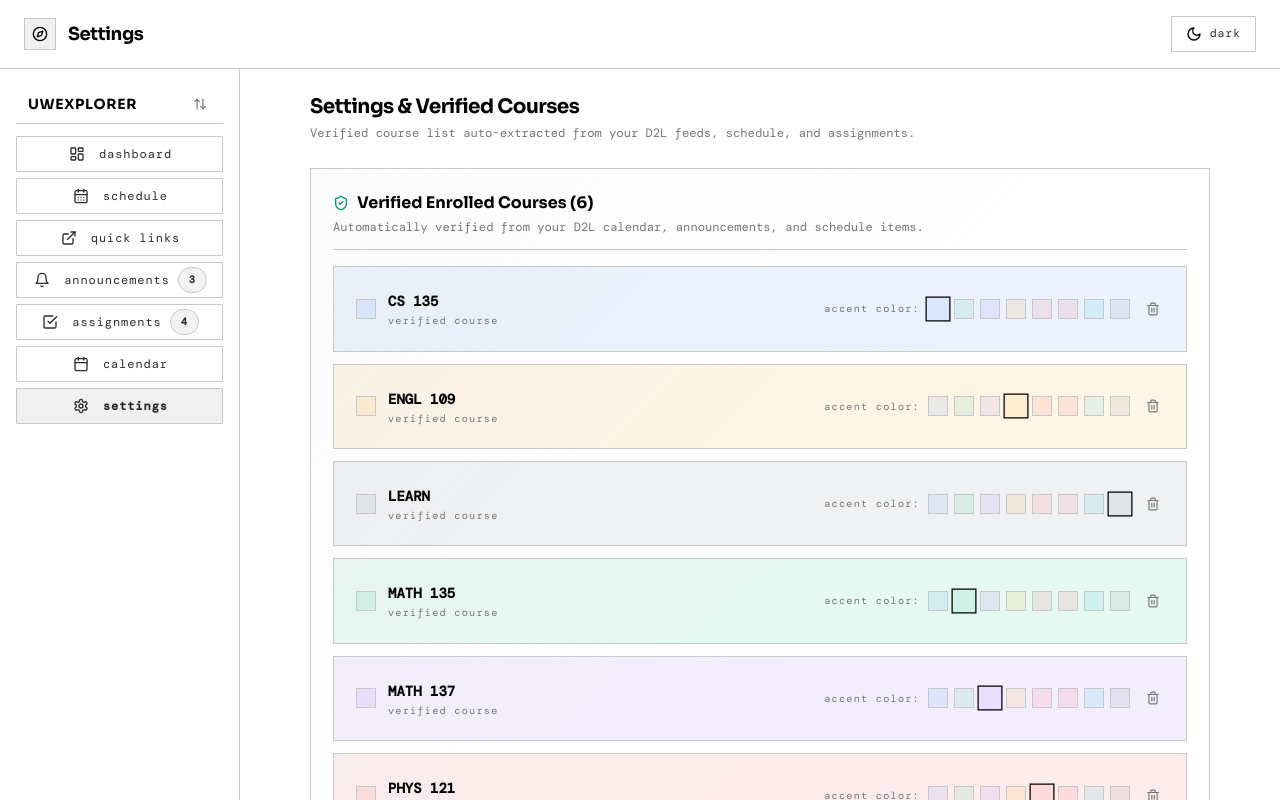
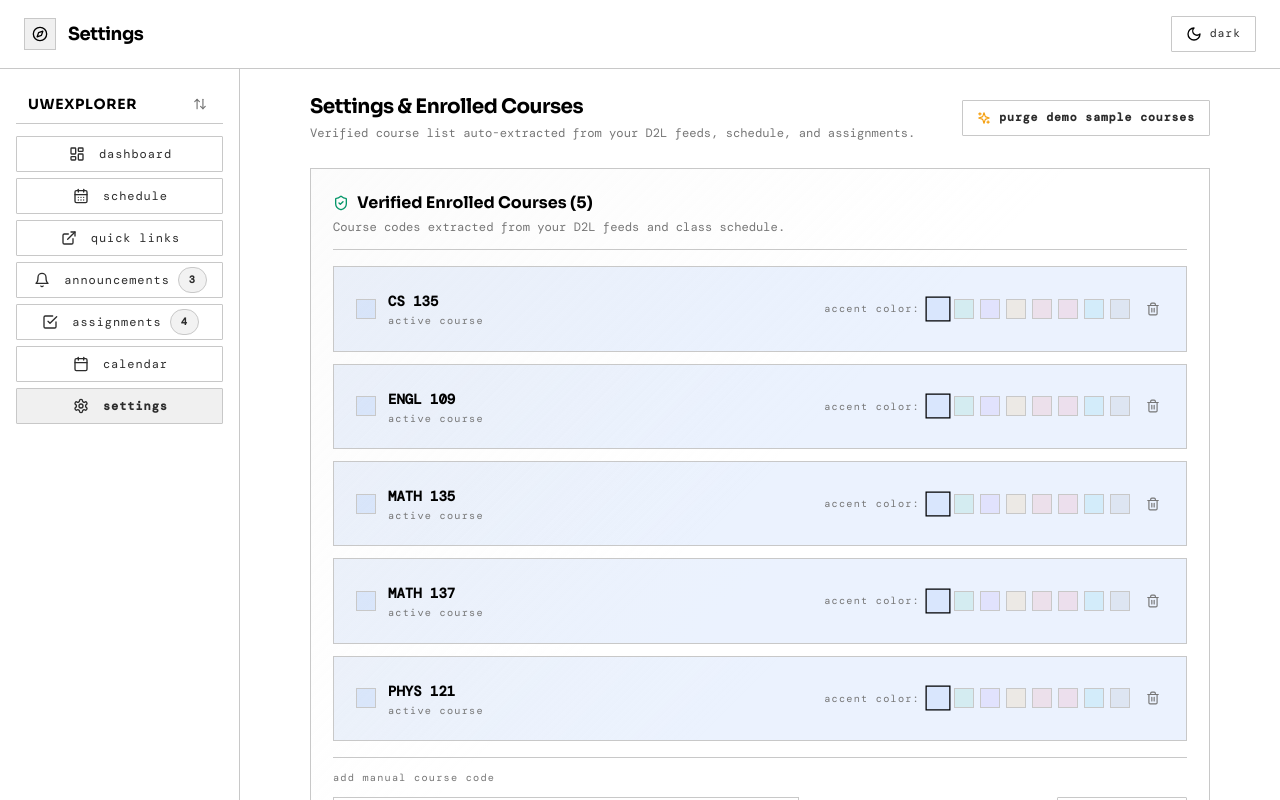
Before and after one commit to LaxExe/UWExplorer, a React (Vite) app: page / in a window 1280 px wide. Both pictures are taken after a click on the button "settings". Shown: the top 800 px of the page. Built offline with nearby package versions, Linux system fonts and the light colour scheme; no server answers; a web font is replaced by a local one.

Commit message:
Strip sample demo courses when real ICS events are loaded and add Purge Demo Courses button to Settings

```diff
--- a/src/App.tsx
+++ b/src/App.tsx
@@ -28,7 +28,7 @@ export function App() {
         const parsed = JSON.parse(saved);
         return {
           ...parsed,
-          courseColors: parsed.courseColors || DEFAULT_COURSE_COLORS,
+          courseColors: parsed.courseColors || {},
           sidebarOrder: parsed.sidebarOrder || DEFAULT_SIDEBAR_ORDER,
         };
       } catch (e) {}
@@ -37,7 +37,7 @@ export function App() {
       theme: 'light',
       d2lFeedUrl: '',
       lastSyncedAt: null,
-      courseColors: DEFAULT_COURSE_COLORS,
+      courseColors: {},
       sidebarOrder: DEFAULT_SIDEBAR_ORDER,
     };
   });
@@ -103,9 +103,9 @@ export function App() {
         }
 
         if (icsAssignments.length > 0) {
+          // If real ICS assignments exist, strip sample mock data completely!
           setAssignments(prev => {
-            const icsIds = new Set(icsAssignments.map(a => a.id));
-            const manualOnly = prev.filter(a => !icsIds.has(a.id) && a.id.startsWith('manual-'));
+            const manualOnly = prev.filter(a => a.id.startsWith('manual-'));
             return [...icsAssignments, ...manualOnly];
           });
         }
@@ -177,12 +177,28 @@ export function App() {
   };
 
   const handleImportAssignments = (newEvents: Assignment[]) => {
-    const fetchedIds = new Set(newEvents.map(a => a.id));
-    const existingNonD2L = assignments.filter(a => !fetchedIds.has(a.id));
-    setAssignments([...newEvents, ...existingNonD2L]);
+    // Replace mock assignments completely with real synced events + user manual entries
+    setAssignments(prev => {
+      const manualOnly = prev.filter(a => a.id.startsWith('manual-'));
+      return [...newEvents, ...manualOnly];
+    });
+
     setSettings(prev => ({
       ...prev,
       lastSyncedAt: new Date().toISOString(),
+    }));
+  };
+
+  const handleClearSampleData = () => {
+    // Purge mock assignments & mock announcements completely
+    setAssignments(prev => prev.filter(a => !a.id.startsWith('asgn-')));
+    setAnnouncements(prev => prev.filter(a => !a.id.startsWith('ann-')));
+    setSchedule(prev => prev.filter(s => !s.id.startsWith('sch-')));
+
+    // Clean up courseColors map to keep only courses present in current assignments/schedule
+    setSettings(prev => ({
+      ...prev,
+      courseColors: {},
     }));
   };
 
@@ -349,6 +365,7 @@ export function App() {
                 onUpdateSettings={handleUpdateSettings}
                 onSyncD2L={handleSyncD2L}
                 onImportAssignments={handleImportAssignments}
+                onClearSampleData={handleClearSampleData}
                 onResetData={handleResetData}
                 isSyncing={isSyncing}
                 syncMessage={syncMessage}
--- a/src/pages/Settings.tsx
+++ b/src/pages/Settings.tsx
@@ -1,6 +1,6 @@
 import React, { useState } from 'react';
 import { UserSettings, Assignment, Announcement, ScheduleItem } from '../types';
-import { RefreshCw, Download, RotateCcw, Check, Palette, Plus, Trash2, Upload, FileText, Mail, ExternalLink, ShieldCheck } from 'lucide-react';
+import { RefreshCw, Download, RotateCcw, Check, Palette, Plus, Trash2, Upload, FileText, Mail, ExternalLink, ShieldCheck, Sparkles } from 'lucide-react';
 import { parseICSData } from '../services/d2lSync';
 
 interface SettingsProps {
@@ -11,6 +11,7 @@ interface SettingsProps {
   onUpdateSettings: (newSettings: Partial<UserSettings>) => void;
   onSyncD2L: () => void;
   onImportAssignments?: (assignments: Assignment[]) => void;
+  onClearSampleData?: () => void;
   onResetData: () => void;
   isSyncing: boolean;
   syncMessage: string | null;
@@ -35,6 +36,7 @@ export const Settings: React.FC<SettingsProps> = ({
   onUpdateSettings,
   onSyncD2L,
   onImportAssignments,
+  onClearSampleData,
   onResetData,
   isSyncing,
   syncMessage,
@@ -50,7 +52,7 @@ export const Settings: React.FC<SettingsProps> = ({
 
   const courseColors = settings.courseColors || {};
 
-  // Automatically discover all active course codes across assignments, announcements, and schedule
+  // Automatically discover all active course codes across non-sample assignments, announcements, and schedule
   const activeCourseSet = new Set<string>();
   assignments.forEach(a => { if (a.courseCode) activeCourseSet.add(a.courseCode.toUpperCase()); });
   announcements.forEach(a => { if (a.courseCode) activeCourseSet.add(a.courseCode.toUpperCase()); });
@@ -77,7 +79,7 @@ export const Settings: React.FC<SettingsProps> = ({
         const events = parseICSData(text);
         if (events.length > 0) {
           onImportAssignments(events);
-          setUploadNotice(`Successfully imported ${events.length} deadline(s) from uploaded .ics file!`);
+          setUploadNotice(`Successfully imported ${events.length} deadline(s) from uploaded .ics file! Sample courses removed.`);
         } else {
           setUploadNotice('No valid VEVENT items found in file.');
         }
@@ -93,7 +95,7 @@ export const Settings: React.FC<SettingsProps> = ({
     const events = parseICSData(icsTextPaste);
     if (events.length > 0) {
       onImportAssignments(events);
-      setUploadNotice(`Successfully imported ${events.length} deadline(s) from pasted text!`);
+      setUploadNotice(`Successfully imported ${events.length} deadline(s) from pasted text! Sample courses removed.`);
       setIcsTextPaste('');
     } else {
       setUploadNotice('Could not parse valid iCal events from text.');
@@ -122,13 +124,26 @@ export const Settings: React.FC<SettingsProps> = ({
 
   return (
     <div className="flex flex-col gap-6 max-w-[900px] mx-auto w-full">
+      <div className="flex flex-col sm:flex-row items-start sm:items-center justify-between gap-4">
         <div>
           <h2 className="text-xl font-bold font-sans text-[var(--c5)] tracking-tight">
-          Settings & Verified Courses
+            Settings & Enrolled Courses
           </h2>
           <p className="mono-text text-xs text-[var(--c3)] mt-0.5">
             Verified course list auto-extracted from your D2L feeds, schedule, and assignments.
           </p>
+        </div>
+
+        {onClearSampleData && (
+          <button
+            onClick={onClearSampleData}
+            className="uw-button bg-[var(--c1)] text-[var(--c5)] font-semibold border-[var(--c3)] text-xs"
+            title="Purge sample demo courses (CS 135, etc.) and keep only your actual timetable courses"
+          >
+            <Sparkles className="w-3.5 h-3.5 text-amber-500" />
+            <span>purge demo sample courses</span>
+          </button>
+        )}
       </div>
 
       {/* Auto-Discovered Verified Courses Manager */}
@@ -140,7 +155,7 @@ export const Settings: React.FC<SettingsProps> = ({
               Verified Enrolled Courses ({allCourses.length})
             </h3>
             <p className="mono-text text-xs text-[var(--c3)] mt-0.5">
-              Automatically verified from your D2L calendar, announcements, and schedule items.
+              Course codes extracted from your D2L feeds and class schedule.
             </p>
           </div>
         </div>
@@ -167,7 +182,7 @@ export const Settings: React.FC<SettingsProps> = ({
                     />
                     <div>
                       <span className="font-mono font-bold text-sm text-[var(--c5)]">{code}</span>
-                      <span className="mono-label text-[0.68rem] block text-[var(--c3)]">verified course</span>
+                      <span className="mono-label text-[0.68rem] block text-[var(--c3)]">active course</span>
                     </div>
                   </div>
 
@@ -191,7 +206,7 @@ export const Settings: React.FC<SettingsProps> = ({
                     <button
                       onClick={() => handleRemoveCourseColor(code)}
                       className="text-[var(--c3)] hover:text-rose-500 p-1 transition-colors ml-1"
-                      title="Reset course color"
+                      title="Remove course color"
                     >
                       <Trash2 className="w-3.5 h-3.5" />
                     </button>
```
Also changed, not shown: data/uwexplorer_db.json (+9 -45 lines). Lines whose indentation alone changed are shown as unchanged.
